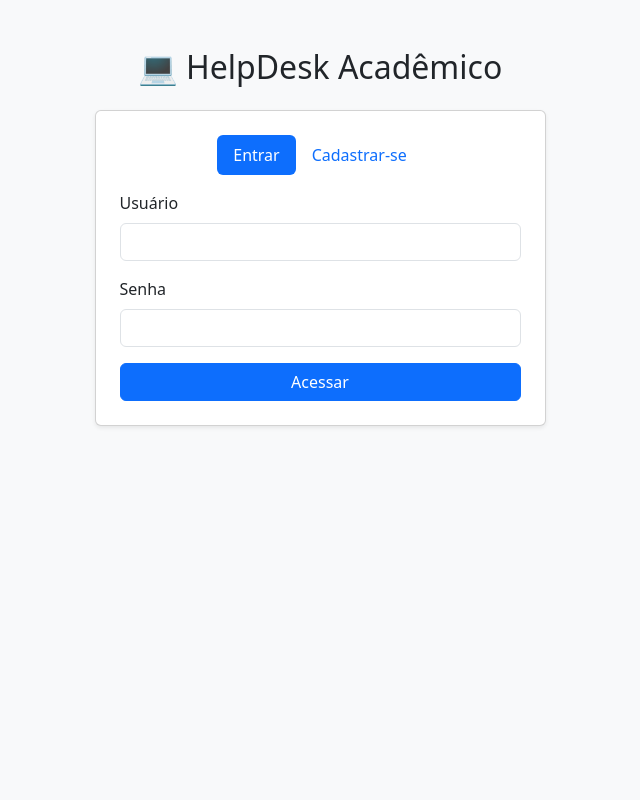
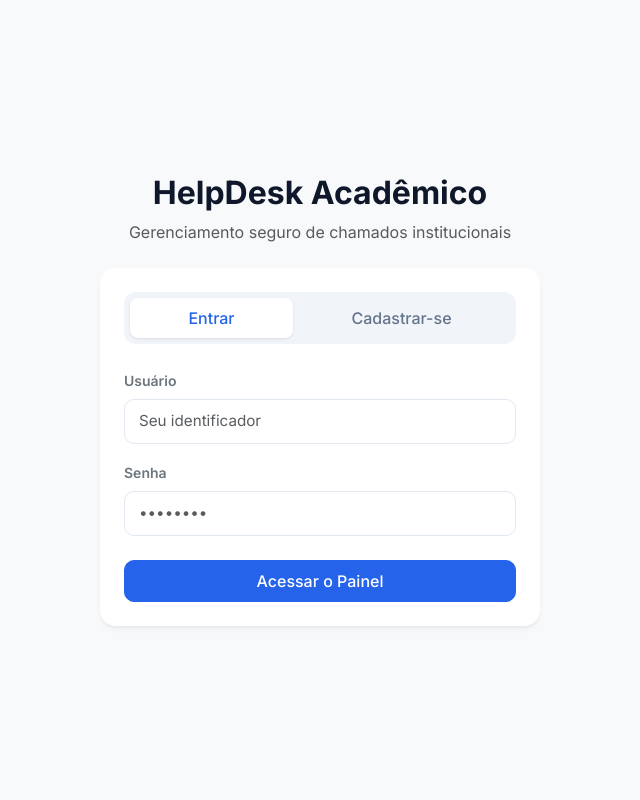
Before and after one commit to manufilgueiras/sistema_chamados, a Flask app: page / in a window 1280 px wide. Shown: the whole page, without its empty margins (320-960 px from the left). Run offline with Flask 3, Linux system fonts and the light colour scheme.

Commit message:
Versão Final

```diff
--- a/app.py
+++ b/app.py
@@ -35,16 +35,16 @@ def login():
     user, status = models.verificar_login(username, password)
 
     if status == "sucesso":
-        session['user_id'] = user['id']
+        session ['user_id'] = user['id']
         session['username'] = user['username']
         session['role'] = user['role']
         return redirect(url_for('dashboard'))
     elif status == "bloqueado" or status == "bloqueado_agora":
-        flash("Errou a senha 3 vezes? Parabéns, você conseguiu bloquear a conta! Vá tomar um café e implore para a TI te desbloquear agora... 🔒☕", "danger")
+        flash("Errou a senha 3 vezes? Parabéns, você conseguiu bloquear a conta! Vá tomar um café e implore para a TI te desbloquear agora...", "danger")
     else:
-        flash("Errou o usuário ou a senha. Será que o Caps Lock está ligado ou você só esqueceu como digita mesmo? 🤔", "danger")
+        flash("Errou o usuário ou a senha. Será que o Caps Lock está ligado ou você só esqueceu como digita mesmo?", "danger")
 
-    return redirect(url_for('index'))
+    return redirect (url_for('index'))
 
 @app.route('/cadastro', methods=['POST'])
 def cadastro():
@@ -56,14 +56,14 @@ def cadastro():
         return redirect(url_for('index'))
 
     if not validar_senha_forte(password):
-        flash("Que senha horrorosa! O grupo rival vai adivinhar isso em dois segundos. Coloque pelo menos 8 caracteres, uma maiúscula, uma minúscula, um número e um caractere especial! Se vira. 🛡️🤡", "danger")
+        flash("Que senha horrorosa! Coloque pelo menos 8 caracteres, uma maiúscula, uma minúscula, um número e um caractere especial! Se vira.", "danger")
         return redirect(url_for('index'))
 
     try:
         models.cadastrar_usuario(username, password)
         flash("Milagre! Cadastro realizado. Agora tente acertar as credenciais para logar.", "success")
     except sqlite3.IntegrityError:
-        flash("Esse usuário já existe. Seja um pouco mais criativo e tente outro nome! 🙄", "warning")
+        flash("Esse usuário já existe. Seja um pouco mais criativo e tente outro nome!", "warning")
 
     return redirect(url_for('index'))
 
@@ -95,7 +95,7 @@ def detalhe(id_chamado=None):
 
         models.query_db('INSERT INTO chamados (titulo, descricao, usuario_id) VALUES (?, ?, ?)',
                         [titulo, descricao, session['user_id']], commit=True)
-        flash("Chamado enviado. Sente-se e espere (bastante), porque a TI está ocupada jogando ludo. 🛠️⏳", "success")
+        flash("Chamado enviado. Sente-se e espere (bastante), porque a TI está ocupada jogando ludo.", "success")
         return redirect(url_for('dashboard'))
 
     if id_chamado:
--- /dev/null
+++ b/static/css/style.css
@@ -0,0 +1,107 @@
+@import url('https://fonts.googleapis.com/css2?family=Inter:wght@300;400;500;600;700&display=swap');
+
+:root {
+    --bg-primary: #f8fafc;
+    --card-bg: #ffffff;
+    --text-main: #0f172a;
+    --text-muted: #64748b;
+    --brand-primary: #2563eb;
+    --brand-hover: #1d4ed8;
+    --border-color: #e2e8f0;
+}
+
+body {
+    font-family: 'Inter', sans-serif;
+    background-color: var(--bg-primary) !important;
+    color: var(--text-main);
+    -webkit-font-smoothing: antialiased;
+}
+
+.card {
+    background: var(--card-bg);
+    border: 1px solid var(--border-color);
+    border-radius: 16px;
+    box-shadow: 0 4px 6px -1px rgb(0 0 0 / 0.05), 0 2px 4px -2px rgb(0 0 0 / 0.05) !important;
+    transition: transform 0.2s ease, box-shadow 0.2s ease;
+}
+
+.form-control {
+    border: 1px solid var(--border-color);
+    border-radius: 10px;
+    padding: 10px 14px;
+    font-size: 0.95rem;
+    transition: all 0.2s ease;
+}
+
+.form-control:focus {
+    border-color: var(--brand-primary);
+    box-shadow: 0 0 0 4px rgb(37 99 235 / 0.15);
+}
+
+.btn {
+    border-radius: 10px;
+    padding: 10px 20px;
+    font-weight: 500;
+    transition: all 0.2s ease;
+}
+
+.btn-primary {
+    background-color: var(--brand-primary);
+    border-color: var(--brand-primary);
+}
+
+.btn-primary:hover {
+    background-color: var(--brand-hover);
+    border-color: var(--brand-hover);
+}
+
+.nav-pills {
+    background-color: #f1f5f9;
+    padding: 6px;
+    border-radius: 12px;
+}
+
+.nav-pills .nav-link {
+    color: var(--text-muted);
+    font-weight: 500;
+    border-radius: 8px;
+    transition: all 0.2s ease;
+}
+
+.nav-pills .nav-link.active {
+    background-color: #ffffff !important;
+    color: var(--brand-primary) !important;
+    box-shadow: 0 1px 3px 0 rgb(0 0 0 / 0.1);
+}
+
+.navbar {
+    background-color: #0f172a !important;
+    border-bottom: 1px solid #1e293b;
+    padding: 16px 0;
+}
+
+.table {
+    vertical-align: middle;
+}
+
+.table th {
+    font-weight: 600;
+    color: var(--text-muted);
+    text-transform: uppercase;
+    font-size: 0.75rem;
+    letter-spacing: 0.05em;
+    border-bottom: 2px solid var(--border-color);
+}
+
+.badge {
+    padding: 6px 12px;
+    border-radius: 6px;
+    font-weight: 600;
+    font-size: 0.8rem;
+}
+
+.alert {
+    border-radius: 12px;
+    border: none;
+    font-weight: 500;
+}
--- a/static/style.css
+++ /dev/null
@@ -1,6 +0,0 @@
-.card {
-    border-radius: 12px;
-}
-.nav-pills .nav-link.active {
-    background-color: #0d6efd;
-}
--- a/templates/login.html
+++ b/templates/login.html
@@ -7,53 +7,54 @@
     <link rel="stylesheet" href="{{ url_for('static', filename='css/style.css') }}">
 </head>
 <body class="bg-light">
-    <div class="container mt-5">
-        <div class="row justify-content-center">
-            <div class="col-md-5">
-                <h2 class="text-center mb-4">💻 HelpDesk Acadêmico</h2>
+    <div class="container d-flex flex-column justify-content-center align-items-center min-vh-100">
+        <div class="col-md-5 w-100" style="max-width: 440px;">
+            <div class="text-center mb-4">
+                <h2 class="fw-bold tracking-tight">HelpDesk Acadêmico</h2>
+                <p class="text-muted">Gerenciamento seguro de chamados institucionais</p>
+            </div>
 
             {% with messages = get_flashed_messages(with_categories=true) %}
               {% if messages %}
                 {% for category, message in messages %}
-                      <div class="alert alert-{{ category }} text-center" role="alert">{{ message }}</div>
+                  <div class="alert alert-{{ category }} text-center shadow-sm" role="alert">{{ message }}</div>
                 {% endfor %}
               {% endif %}
             {% endwith %}
 
-                <div class="card p-4 shadow-sm">
-                    <ul class="nav nav-pills mb-3 justify-content-center" id="pills-tab" role="tablist">
-                        <li class="nav-item"><button class="nav-link active" id="login-tab" data-bs-toggle="pill" data-bs-target="#login-form" type="button">Entrar</button></li>
-                        <li class="nav-item"><button class="nav-link" id="cadastro-tab" data-bs-toggle="pill" data-bs-target="#cadastro-form" type="button">Cadastrar-se</button></li>
+            <div class="card p-4 shadow-sm border-0">
+                <ul class="nav nav-pills mb-4 justify-content-center" id="pills-tab" role="tablist">
+                    <li class="nav-item flex-fill text-center"><button class="nav-link active w-100" id="login-tab" data-bs-toggle="pill" data-bs-target="#login-form" type="button">Entrar</button></li>
+                    <li class="nav-item flex-fill text-center"><button class="nav-link w-100" id="cadastro-tab" data-bs-toggle="pill" data-bs-target="#cadastro-form" type="button">Cadastrar-se</button></li>
                 </ul>
 
                 <div class="tab-content">
                     <div class="tab-pane fade show active" id="login-form">
                         <form action="/login" method="POST" id="formLogin">
                             <div class="mb-3">
-                                    <label class="form-label">Usuário</label>
-                                    <input type="text" name="username" class="form-control" required>
+                                <label class="form-label small fw-semibold text-secondary">Usuário</label>
+                                <input type="text" name="username" class="form-control" placeholder="Seu identificador" required>
                             </div>
-                                <div class="mb-3">
-                                    <label class="form-label">Senha</label>
-                                    <input type="password" name="password" class="form-control" required>
+                            <div class="mb-4">
+                                <label class="form-label small fw-semibold text-secondary">Senha</label>
+                                <input type="password" name="password" class="form-control" placeholder="••••••••" required>
                             </div>
-                                <button type="submit" class="btn btn-primary w-100">Acessar</button>
+                            <button type="submit" class="btn btn-primary w-100 py-2">Acessar o Painel</button>
                         </form>
                     </div>
 
                     <div class="tab-pane fade" id="cadastro-form">
                         <form action="/cadastro" method="POST" id="formCadastro">
                             <div class="mb-3">
-                                    <label class="form-label">Escolha um Usuário</label>
-                                    <input type="text" name="username" class="form-control" required>
+                                <label class="form-label small fw-semibold text-secondary">Escolha um Usuário</label>
+                                <input type="text" name="username" class="form-control" placeholder="Ex: nome.sobrenome" required>
                             </div>
-                                <div class="mb-3">
-                                    <label class="form-label">Senha (Mínimo 6 caracteres)</label>
-                                    <input type="password" name="password" id="senhaCadastro" class="form-control" required>
+                            <div class="mb-4">
+                                <label class="form-label small fw-semibold text-secondary">Senha (Mínimo 8 caracteres)</label>
+                                <input type="password" name="password" id="senhaCadastro" class="form-control" placeholder="Crie uma senha forte" required>
                             </div>
-                                <button type="submit" class="btn btn-success w-100">Criar Conta</button>
+                            <button type="submit" class="btn btn-success w-100 py-2">Criar Minha Conta</button>
                         </form>
-                        </div>
                     </div>
                 </div>
             </div>
@@ -61,5 +62,30 @@
     </div>
     <script src="https://cdn.jsdelivr.net/npm/bootstrap@5.3.0/dist/js/bootstrap.bundle.min.js"></script>
     <script src="{{ url_for('static', filename='js/main.js') }}"></script>
+    <script>
+        document.addEventListener("DOMContentLoaded", function() {
+            const alerta = document.querySelector('.alert');
+            if (alerta) {
+                if (alerta.classList.contains('alert-danger') || alerta.classList.contains('alert-warning')) {
+                    if (alerta.textContent.includes('horrorosa') || alerta.textContent.includes('existe') || alerta.textContent.includes('branco')) {
+                        const cadastroTab = document.getElementById('cadastro-tab');
+                        if (cadastroTab) {
+                            bootstrap.Tab.getOrCreateInstance(cadastroTab).show();
+                        }
+                    } else {
+                        const loginTab = document.getElementById('login-tab');
+                        if (loginTab) {
+                            bootstrap.Tab.getOrCreateInstance(loginTab).show();
+                        }
+                    }
+                } else if (alerta.classList.contains('alert-success')) {
+                    const loginTab = document.getElementById('login-tab');
+                    if (loginTab) {
+                        bootstrap.Tab.getOrCreateInstance(loginTab).show();
+                    }
+                }
+            }
+        });
+    </script>
 </body>
 </html>
```
Also changed, not shown: templates/dashboard.html (+31 -27 lines), templates/detalhe.html (+28 -24 lines), static/js/main.js (renamed from static/main.js). Lines whose indentation alone changed are shown as unchanged.
